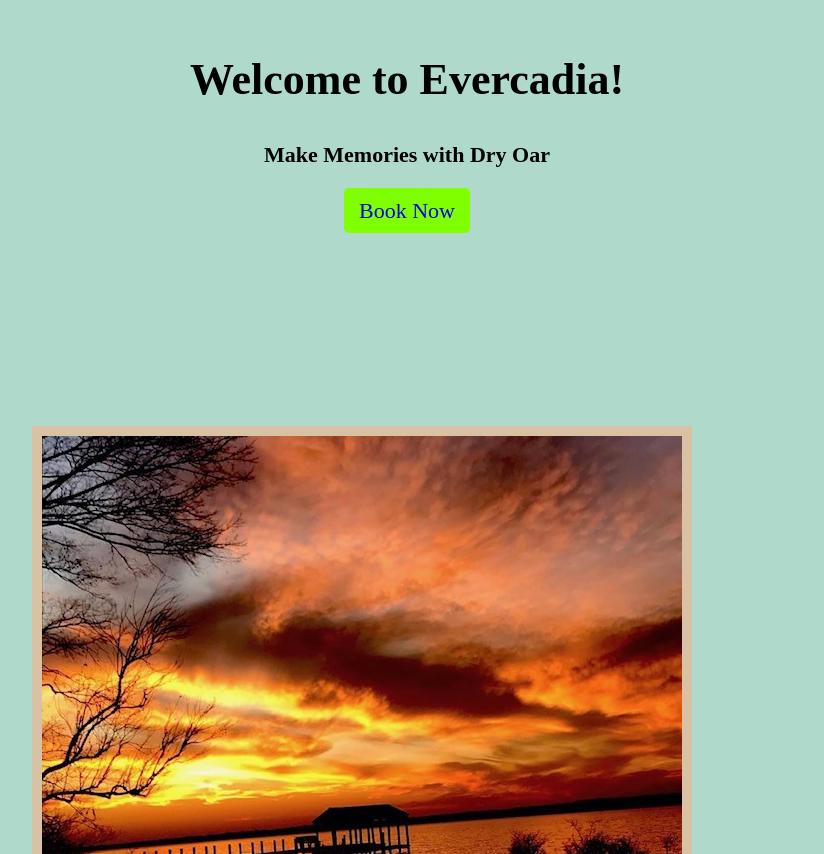
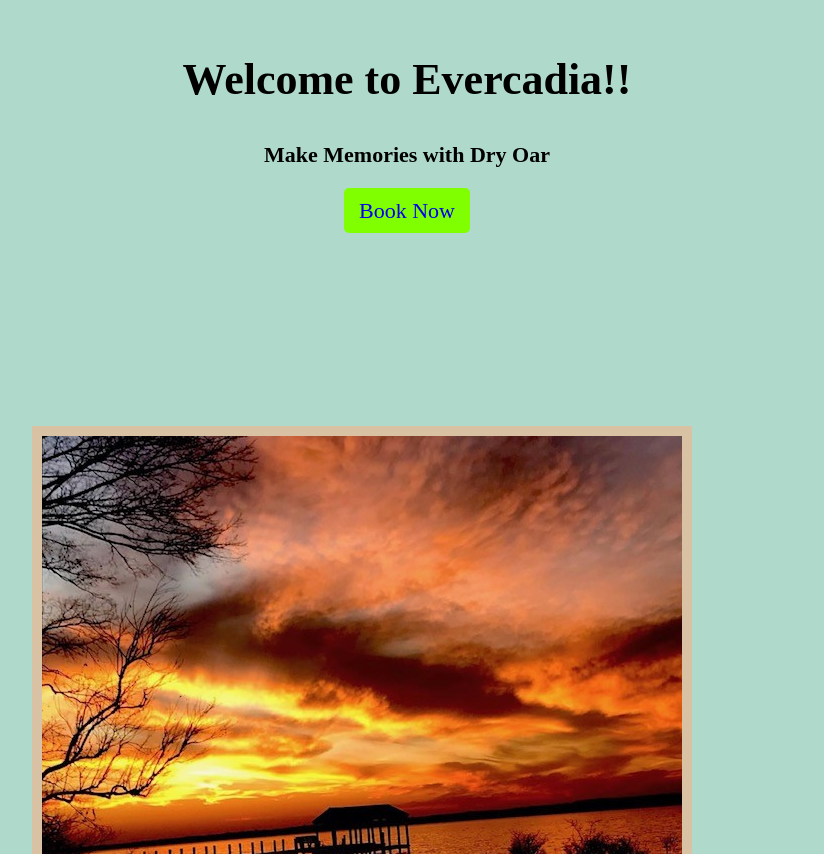
Before and after one commit to evercadia/wdd130rafting, a plain HTML site: page index.html in a window 1280 px wide. Shown: the part 1067-1921 px from the top of the page, without its empty margins (233-1057 px from the left). Drawn offline with Linux system fonts and the light colour scheme; a web font is replaced by a local one.

```diff
--- a/index.html
+++ b/index.html
@@ -25,7 +25,7 @@
             <img id="hero-img" src="images/hero.png" alt="Your next vacation spot!">
         </div>
         <section id="hero-msg">
-            <h1 class="home-title">Welcome to Evercadia!</h1>
+            <h1 class="home-title">Welcome to Evercadia!!</h1>
             <h4>Make Memories with Dry Oar </h4>
             <div class='button-box'>
                 <a class='book' href="rates.html">Book Now</a>
```
